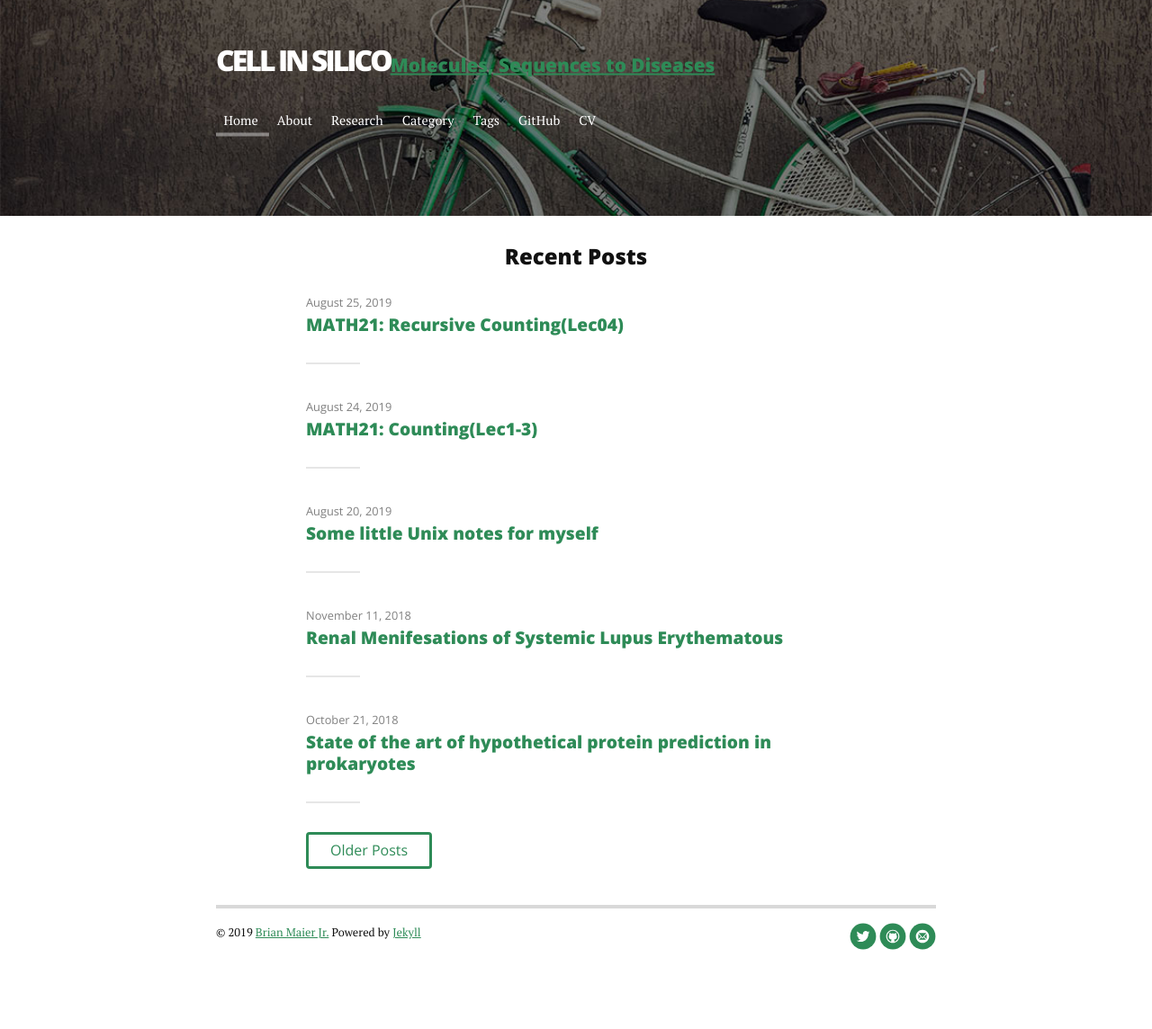
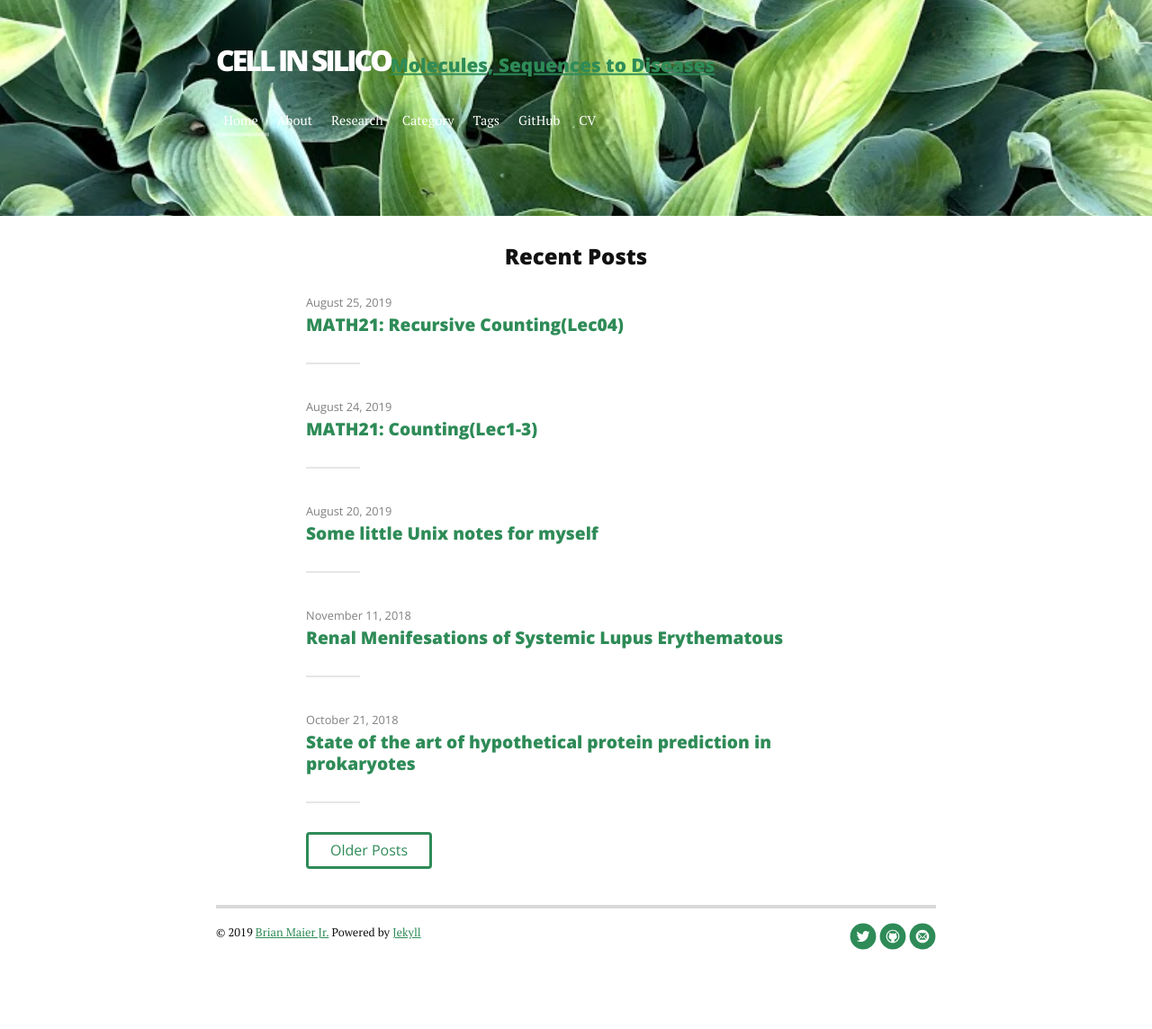
Before and after one commit to algaebrown/algaebrown.github.io, a Jekyll site: the page built from index.html, in a window 1280 px wide. Shown: the whole page at 90% size. Built offline with Jekyll 4.4.1, drawn with Linux system fonts in a browser that asks for light colours; nearby versions of some CDN libraries; a script that is not in the unit is left out; the list of posts is cut into pages by our own code.

Commit message:
modify header font size

```diff
--- a/assets/css/style.css
+++ b/assets/css/style.css
@@ -801,7 +801,7 @@
 ***************/
 .header {
   background-color: seagreen;
-  background-image: url("../img/touring.jpg");
+  background-image: url("../img/05.jpg");
   background-size: cover;
   background-position: center center;
   color: white;
@@ -814,7 +814,8 @@
     margin: 0;
     float: left;
     padding-left: 2rem;
-    font-size: 1em;
+    font-size: 2.25em;
+	letter-spacing:4px;
     line-height: 3em;
     font-family: "Open Sans", Helvetica, Arial, sans-serif;
     font-weight: 800;
```
